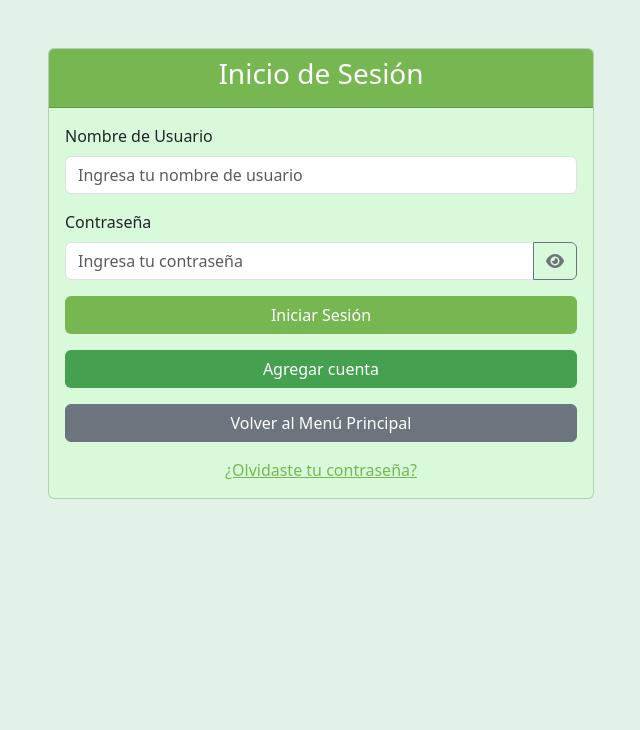
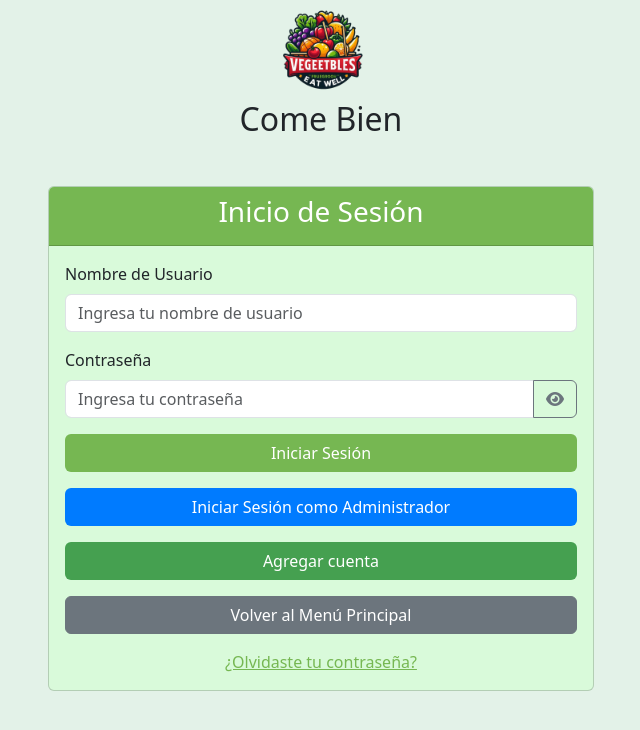
Before and after one commit to DenHeX/Verduleria-ComeBien, a plain HTML site: page Inicio_Sesion.html in a window 1280 px wide. Shown: the whole page, without its empty margins (319-959 px from the left). Drawn offline with nearby package versions, Linux system fonts and the light colour scheme; a small style sheet from the web is missing.

Commit message:
Logo
Se añade el logo creado por IA

```diff
--- a/Inicio_Sesion.html
+++ b/Inicio_Sesion.html
@@ -7,12 +7,18 @@
     <title>Página de Inicio de Sesión</title>
     <!-- Enlaces a los estilos de Bootstrap y Font Awesome -->
     <link href="https://cdn.jsdelivr.net/npm/bootstrap@5.3.0/dist/css/bootstrap.min.css" rel="stylesheet">
-    <link rel="stylesheet" href="https://cdnjs.cloudflare.com/ajax/libs/font-awesome/6.0.0/css/all.min.css" integrity="sha512-rI5p+ss5wX8G2H6O0zOv0D7yYaz2cseFgihWZ3h5PHWiDS5LXXY2OrON6zfv5uPCeN02+rNA5
-        K3S2f0pPf0km5w==" crossorigin="anonymous" referrerpolicy="no-referrer" />
+    <link rel="stylesheet" href="https://cdnjs.cloudflare.com/ajax/libs/font-awesome/6.0.0/css/all.min.css"
+        integrity="sha512-rI5p+ss5wX8G2H6O0zOv0D7yYaz2cseFgihWZ3h5PHWiDS5LXXY2OrON6zfv5uPCeN02+rNA5
+        K3S2f0pF0km5w==" crossorigin="anonymous" referrerpolicy="no-referrer" />
 </head>
 
 <body style="background-color: #e3f2e8;">
-
+    <header>
+        <div class="text-center">
+            <img src="imagenes/Logo.png" alt="Logo de la página" style="width: 100px; height: 100px;">
+            <h2>Come Bien</h2>
+        </div>
+    </header>
     <div class="container mt-5">
         <div class="row justify-content-center">
             <div class="col-md-6">
@@ -44,10 +50,14 @@
                                 </button>
                             </div>
                             <div class="d-grid mb-3">
+                                <button type="submit" class="btn" style="background-color: #007bff; color: #fff;">
+                                    Iniciar Sesión como Administrador
+                                </button>
+                            </div>
+                            <div class="d-grid mb-3">
                                 <a href="Crear_Cuenta.html" class="btn"
                                     style="background-color: #45a050; color: #fff;">Agregar cuenta</a>
                             </div>
-                            <!-- Nueva sección para el botón de volver al menú principal -->
                             <div class="d-grid mb-3">
                                 <a href="Pagina_Principal.html" class="btn btn-secondary">
                                     Volver al Menú Principal
@@ -56,7 +66,6 @@
                             <div class="text-center">
                                 <a href="Contrasena.html" style="color: #76b752;">¿Olvidaste tu contraseña?</a>
                             </div>
-
                         </form>
                     </div>
                 </div>
@@ -82,7 +91,6 @@
             }
         }
     </script>
-
 </body>
 
 </html>
```
Also changed, not shown: Contacto.html (+8 -2 lines), Crear_Cuenta.html (+10 -6 lines), Pagina1.html (+6 -0 lines), producto.html (+15 -3 lines), imagenes/Logo.png (added).
